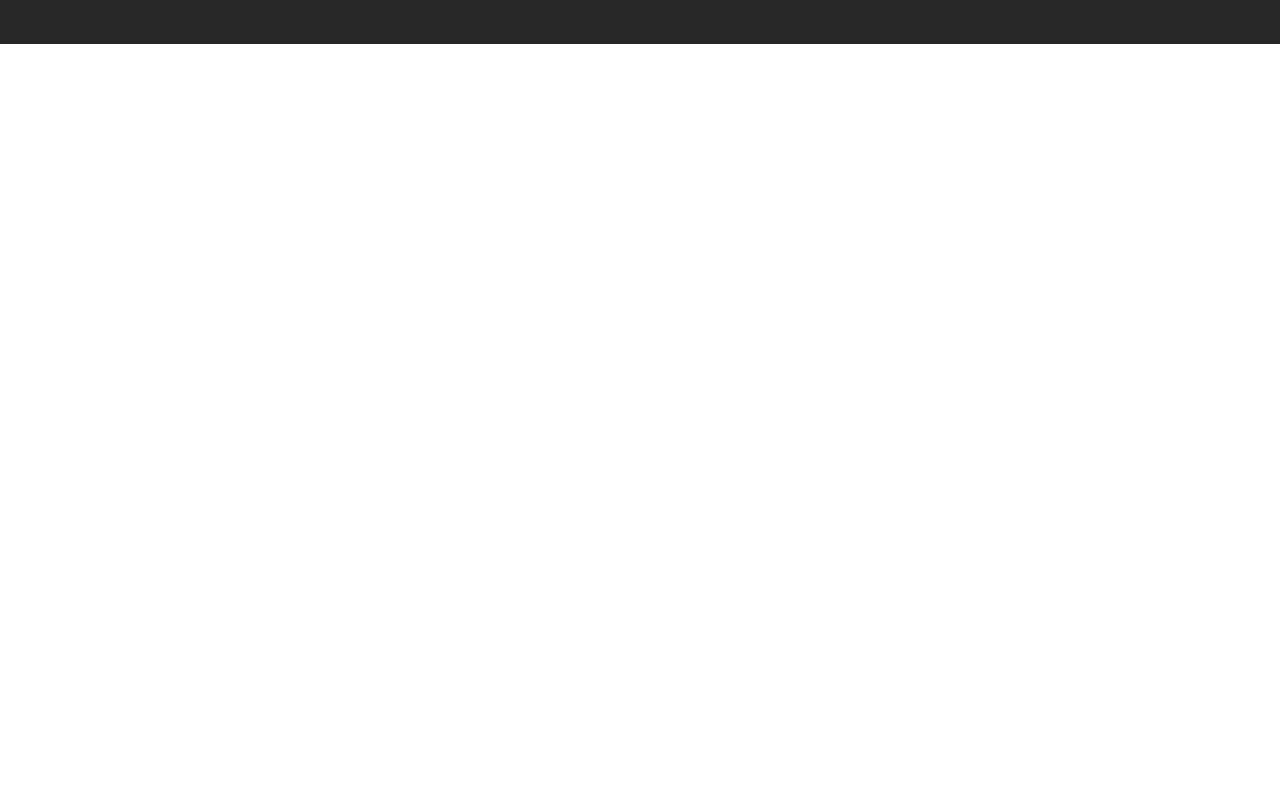
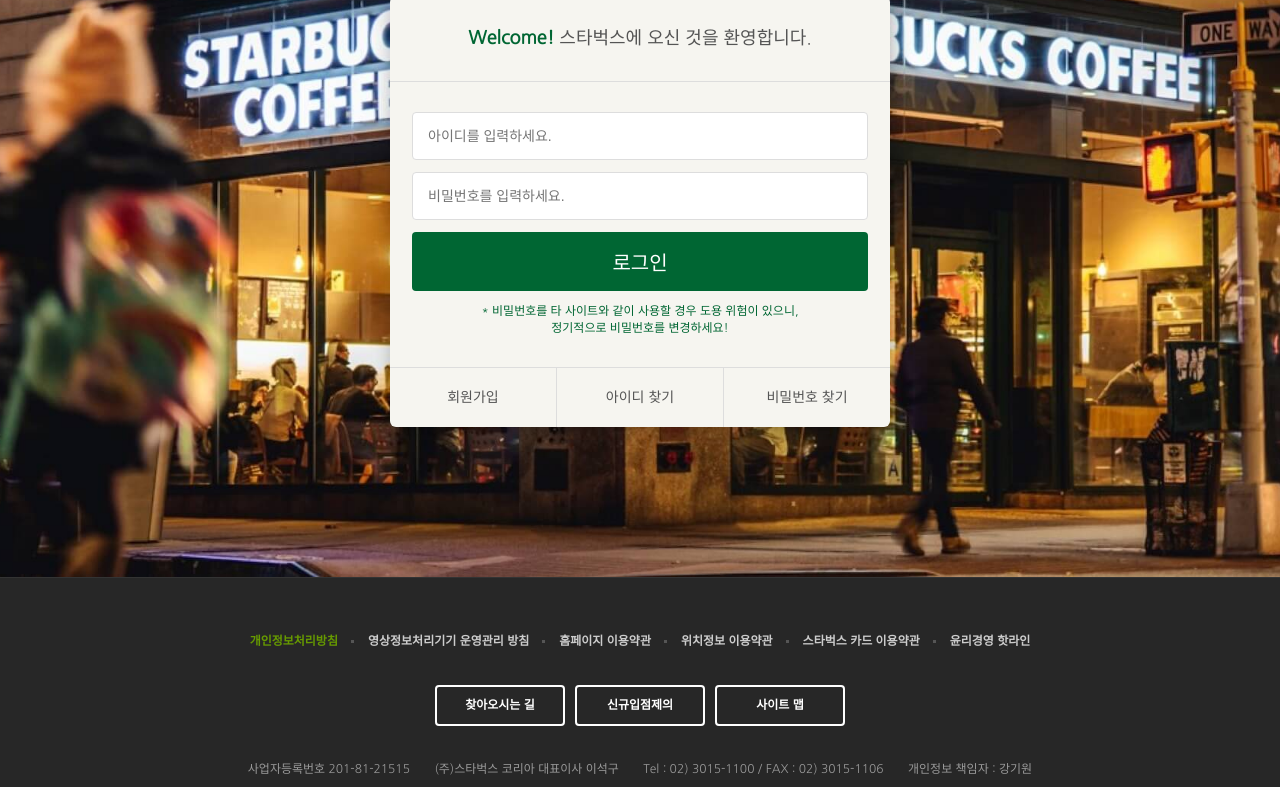
Before and after one commit to SeungHyun1207/StarBucksCloneCoding, a plain HTML site: page signin/index.html in a window 1280 px wide. Shown: the part 290-1077 px from the top of the page. Before the commit the page ends 800 px from the top, so only its background shows below. Drawn offline with nearby package versions, Linux system fonts and the light colour scheme.

Commit message:
로그인 페이지 완성

```diff
--- /dev/null
+++ b/css/signin.css
@@ -0,0 +1,78 @@
+.signin{
+    margin-top: 120px;
+    padding: 100px 0 150px;
+    background-image: url("../images/signin_bg.jpg");
+    background-repeat: no-repeat;
+    background-position: center;
+    background-attachment: fixed;
+    background-size:cover;
+}
+.signin h1{
+    color: #fff;
+    font-size: 30px;
+    font-weight: 700;
+    text-align: center;
+    margin-bottom: 24px;
+}
+.signin__card{
+    width: 500px;
+    margin: 0 auto;
+    border-radius: 6px;
+    background-color: #f6f5f0;
+    box-shadow: 2px 2px 20px rgba(0,0,0,.3);
+    color:#555;
+}
+.signin__card h2{
+    padding: 30px;
+    font-size: 18px;
+    text-align: center;
+    border-bottom: 1px solid #ddd;
+}
+.signin__card h2 strong{
+    font-weight: 700;
+    color: #006633;
+}
+.signin__card form{
+    padding: 30px 22px;
+}
+.signin__card form input{
+    width: 100%;
+    margin-bottom: 12px;
+    padding: 15px;
+    border: 1px solid #ddd;
+    border-radius: 4px;
+    outline: none;
+    box-sizing: border-box;
+    font-size: 14px;
+}
+.signin__card form [type="submit"]{
+    background-color: #006633;
+    border: none;
+    color: #fff;
+    font-size: 20px;
+    cursor: pointer;
+}
+.signin__card form p{
+    font-size: 12px;
+    color: #006633;
+    text-align: center;
+}
+.signin__card .actions{
+    display: flex;
+    border-top: 1px solid #ddd;
+}
+.signin__card .actions a{
+    flex-grow: 1;
+    flex-basis: 0;
+    text-align: center;
+    padding: 20px;
+    color: #555;
+    font-size: 14px;
+    border-right: 1px solid #ddd;
+}
+.signin__card .actions a:last-child{
+    border-right: none;
+}
+.signin__card .actions a:hover{
+    text-decoration: underline;
+}
--- a/signin/index.html
+++ b/signin/index.html
@@ -32,7 +32,7 @@
     <!-- 콘솔 과부하 안걸리게 제한하는 라이브러리 -->
     <script src="https://cdnjs.cloudflare.com/ajax/libs/lodash.js/4.17.21/lodash.min.js" integrity="sha512-WFN04846sdKMIP5LKNphMaWzU7YpMyCU245etK3g/2ARYbPK9Ub18eG+ljU96qKRCWh+quCY7yefSmlkQw1ANQ==" crossorigin="anonymous" referrerpolicy="no-referrer"></script>
 
-
+    <link rel="stylesheet" href="../css/signin.css">
     <link rel="stylesheet" href="../css/common.css">
     <script defer src="../js/common.js"></script>
 
@@ -373,7 +373,26 @@
     </header>
 
     <section class="signin">
-
+        <h1>로그인</h1>
+        <div class="signin__card">
+            <h2>
+                <strong>Welcome!</strong> 스타벅스에 오신 것을 환영합니다.
+            </h2>
+            <form>
+                <input type="text" placeholder="아이디를 입력하세요." />
+                <input type="password" placeholder="비밀번호를 입력하세요." />
+                <input type="submit" value="로그인" />
+                <P>
+                    * 비밀번호를 타 사이트와 같이 사용할 경우 도용 위험이 있으니,<br />
+                    정기적으로 비밀번호를 변경하세요!
+                </P>
+            </form>
+            <div class="actions">
+                <a href="javascript:void(0)">회원가입</a>
+                <a href="javascript:void(0)">아이디 찾기</a>
+                <a href="javascript:void(0)">비밀번호 찾기</a>
+            </div>
+        </div>
     </section>
 
     <!-- Footer -->
```
